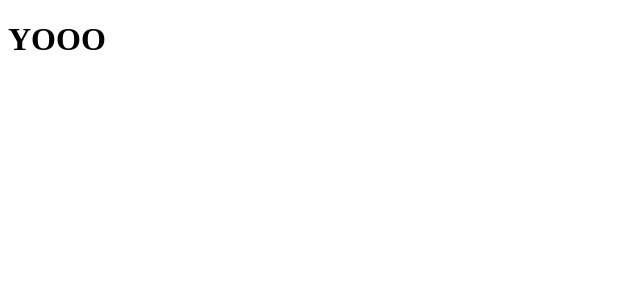
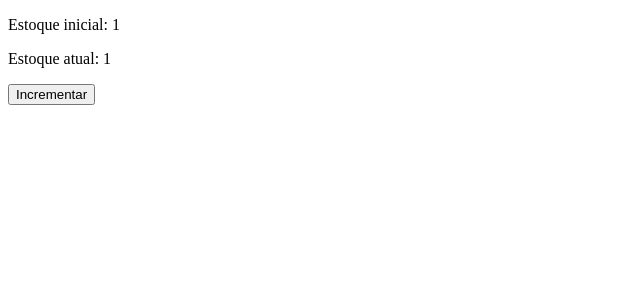
Before and after one commit to ederusena/catalineFullStack, a Vue app in the folder frontend/: page / in a window 1280 px wide. Shown: the top 300 px of the page, without its empty margins (0-640 px from the left). Built offline with nearby package versions, Linux system fonts and the light colour scheme.

Commit message:
v-once
inibi que um valor seja reativo

```diff
--- a/frontend/src/App.vue
+++ b/frontend/src/App.vue
@@ -1,11 +1,20 @@
 <template>
-  <h1>YOOO</h1>
+  <div>
+    <p v-once>Estoque inicial: {{ stock }}</p>
+    <p>Estoque atual: {{ stock }}</p>
+
+    <button @click="stock++">Incrementar</button>
+  </div>
 </template>
 
 <script lang='ts'>
 import { defineComponent } from 'vue';
 
 export default defineComponent({
-
+  data() {
+    return {
+      stock: 1
+    }
+  },
 })
 </script>
```
